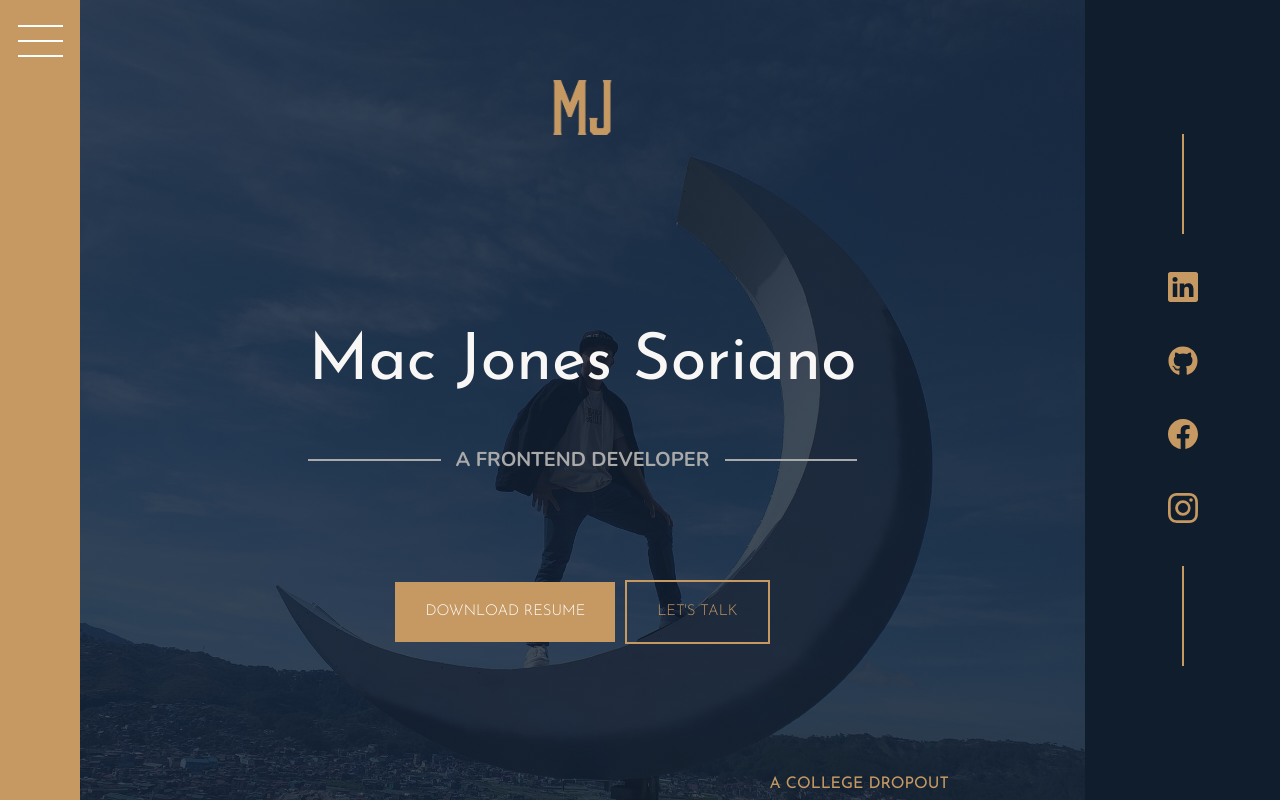
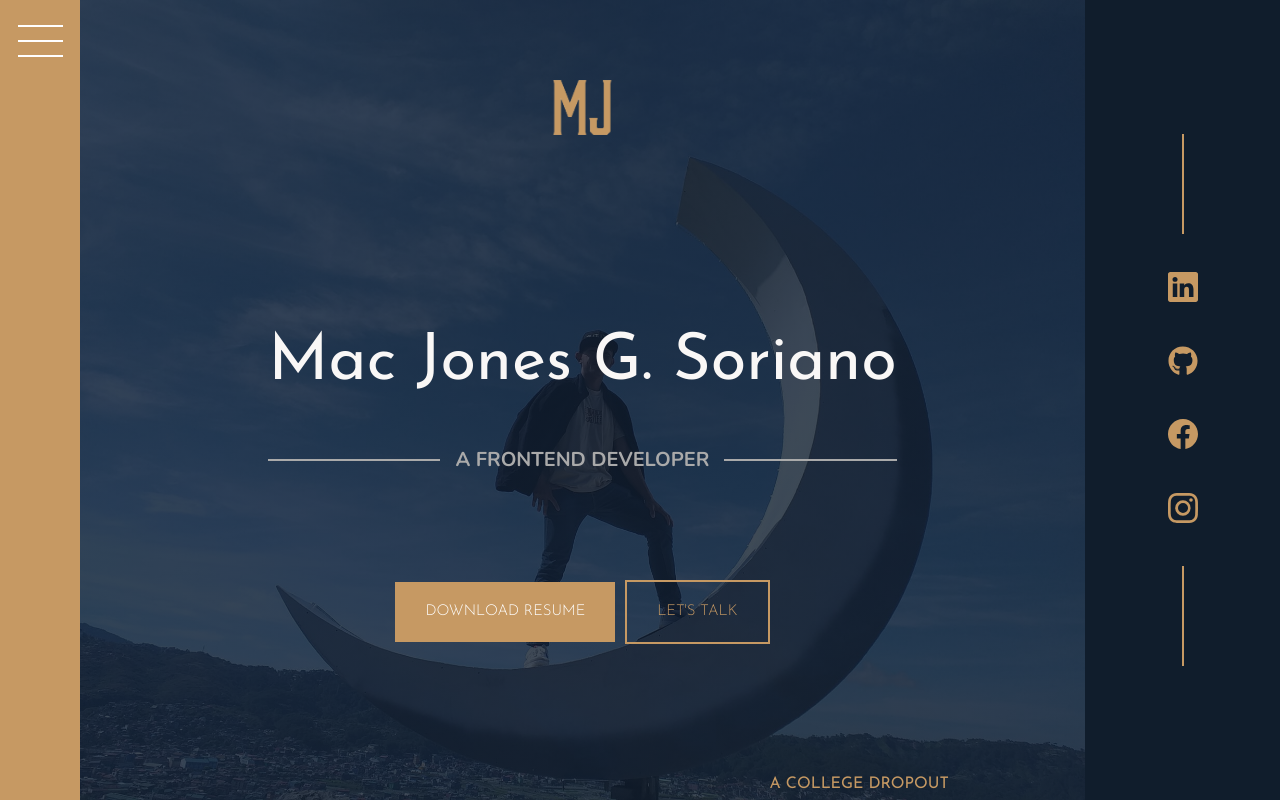
Before and after one commit to Mac-Jones/portfolio-website, a React (Create React App) app: page / in a window 1280 px wide. Shown: the top 800 px of the page. Built offline with nearby package versions, Linux system fonts and the light colour scheme.

Commit message:
second commit

```diff
--- a/src/components/header/header.component.jsx
+++ b/src/components/header/header.component.jsx
@@ -9,7 +9,7 @@ const Header = () => {
 		<header className='header' id='header'>
 			<img src={MJLogo} alt='Mac Jones Logo' className='header__logo' />
 
-			<h1 className='heading-1'>Mac Jones Soriano</h1>
+			<h1 className='heading-1'>Mac Jones G. Soriano</h1>
 			<div className='header__paragraph'>A Frontend Developer</div>
 			<div className='header__button-container'>
 				<a href={Resume} download className='btn header__btn'>
--- a/src/components/skills/skills.styles.scss
+++ b/src/components/skills/skills.styles.scss
@@ -12,7 +12,7 @@
 
 	&-container {
 		display: grid;
-		grid-template-columns: repeat(auto-fit, minmax(17rem, 1fr));
+		grid-template-columns: repeat(auto-fit, minmax(15rem, 1fr));
 		grid-template-rows: repeat(auto-fit, 21rem);
 		grid-gap: 4rem;
 		justify-items: center;
@@ -20,7 +20,7 @@
 }
 
 .skill {
-	width: 20rem;
+	width: 18rem;
 	background-color: $color-grey-light-1;
 	border: 2px solid $color-primary-dark;
 	text-align: center;
```
